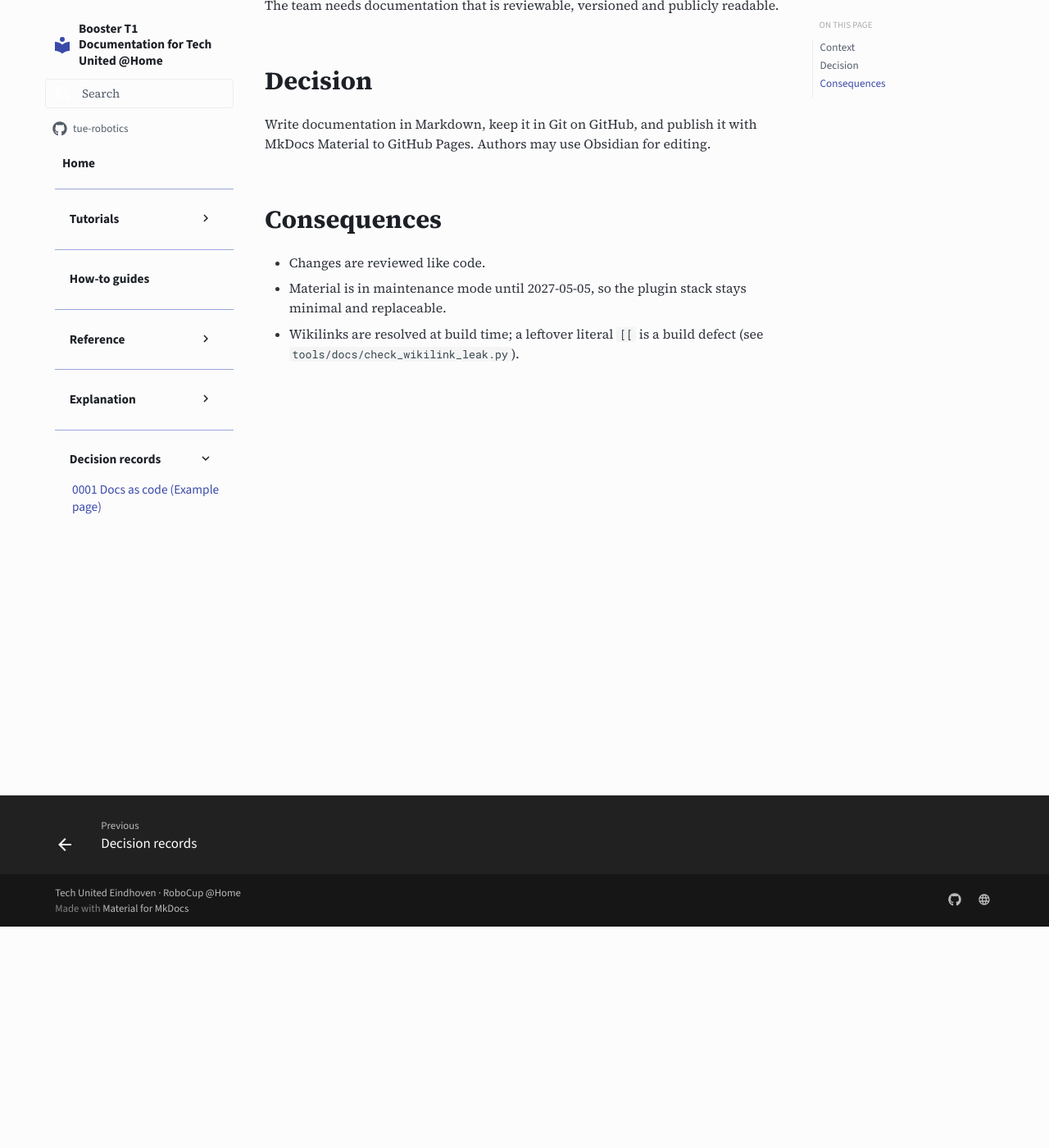
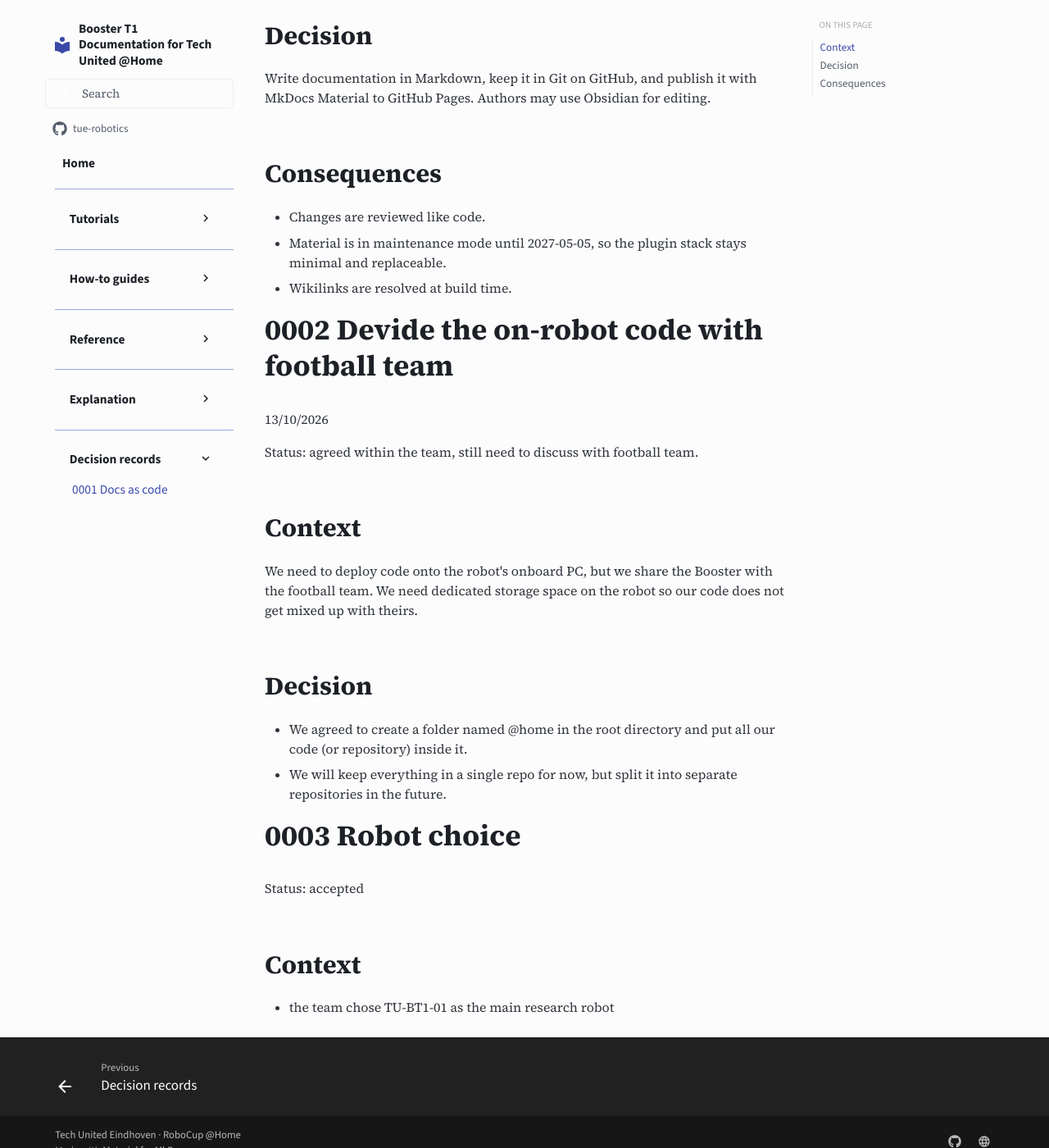
Before and after one commit to tue-robotics/humanoid_BoosterT1, an MkDocs documentation site: the page built from docs/adr/0001-docs-as-code.md, in a window 1280 px wide and 1400 px high, scrolled down 270 px. Shown: the whole window at 82% size. Built offline with MkDocs 1.6.1 and Material for MkDocs 9.7.7, drawn with Linux system fonts in a browser that asks for light colours; plug-ins that fetch from the network failed and are left out; some of the changed text lies outside the part shown.

Commit message:
edited decision record added section debugged tools

```diff
--- a/docs/adr/0001-docs-as-code.md
+++ b/docs/adr/0001-docs-as-code.md
@@ -4,9 +4,7 @@ doc:
   adr_status: accepted
   adr_date: 2026-09-18
 ---
-# 0001 Docs as code (Example page)
-
-Status: accepted (2026-09-18)
+# 0001 Docs as code
 
 ## Context
 
@@ -20,4 +18,21 @@ Write documentation in Markdown, keep it in Git on GitHub, and publish it with M
 
 - Changes are reviewed like code.
 - Material is in maintenance mode until 2027-05-05, so the plugin stack stays minimal and replaceable.
-- Wikilinks are resolved at build time; a leftover literal `[[` is a build defect (see `tools/docs/check_wikilink_leak.py`).
+- Wikilinks are resolved at build time.
+
+# 0002 Devide the on-robot code with football team
+13/10/2026
+
+Status: agreed within the team, still need to discuss with football team.
+## Context
+We need to deploy code onto the robot's onboard PC, but we share the Booster with the football team. We need dedicated storage space on the robot so our code does not get mixed up with theirs.
+
+## Decision
+- We agreed to create a folder named @home in the root directory and put all our code (or repository) inside it.
+- We will keep everything in a single repo for now, but split it into separate repositories in the future.
+
+# 0003 Robot choice
+Status: accepted
+
+## Context
+- the team chose TU-BT1-01 as the main research robot
```
Also changed, not shown: docs/how-to/monitoring_robot.md (added, +5 -0 lines), 2 other files.
